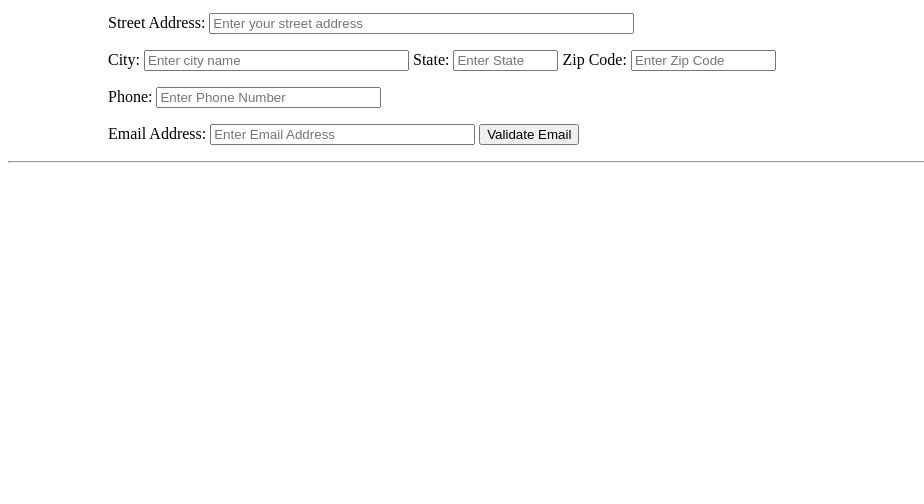
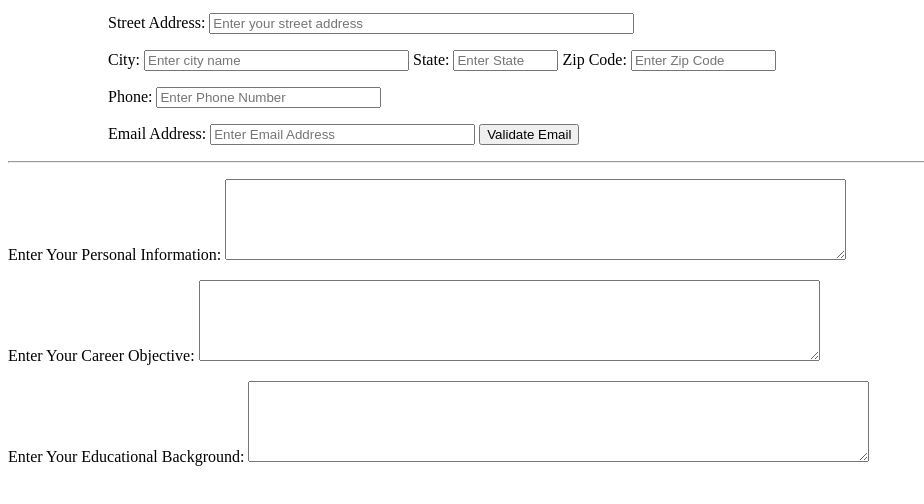
Before and after one commit to smurphy2230/web-115-final-project, a plain HTML site: page finalProject.html in a window 1280 px wide. Shown: the part 236-740 px from the top of the page, without its empty margins (0-924 px from the left). Drawn offline with Linux system fonts and the light colour scheme.

Commit message:
thru req 13

```diff
--- a/finalProject.html
+++ b/finalProject.html
@@ -8,9 +8,8 @@
 </head>
 <body>
     <hr>
-
     <h1 id="heading">Build Your Resume</h1>
-    <div class="contactInfo">
+    <div id="contactInfo">
         <p>
             <label for="name">Full Name: </label>
             <input type="text" name="name" id="name" size="50" placeholder="Enter your full name">
@@ -37,8 +36,21 @@
             <input type="button" value="Validate Email" name="validateEmail" id="validateEmail">
         </p>
     </div>
-
     <hr>
+    <div id="personalData">
+        <p>
+            <label for="personalData">Enter Your Personal Information: </label>
+            <textarea name="personalData" id="personalDate" cols="75" rows="5"></textarea>
+        </p>
+        <p>
+            <label for="careerObj">Enter Your Career Objective: </label>
+            <textarea name="careerObj" id="careerObj" cols="75" rows="5"></textarea>
+        </p>
+        <p>
+            <label for="eduBackground">Enter Your Educational Background: </label>
+            <textarea name="personalData" id="personalDate" cols="75" rows="5"></textarea>
+        </p>
+    </div>
 
 
 
--- a/style.css
+++ b/style.css
@@ -2,6 +2,6 @@
 	text-align: center;
 }
 
-.contactInfo {
+#contactInfo {
 	margin-left: 100px;
 }
```
